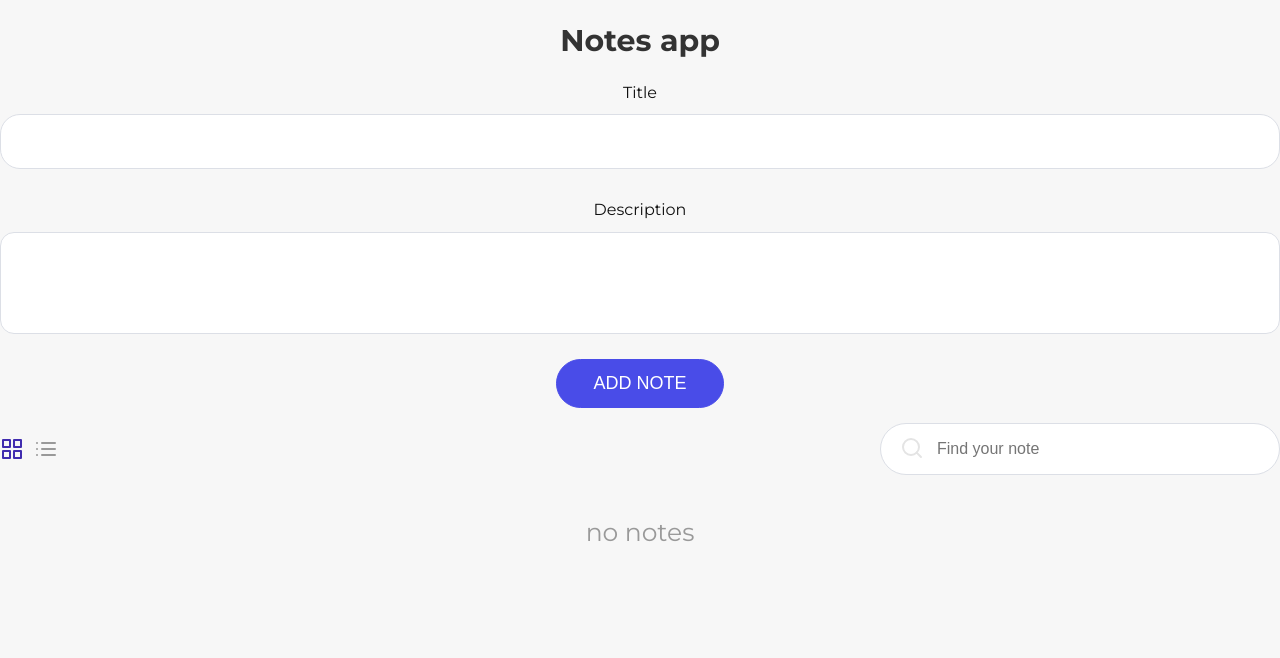
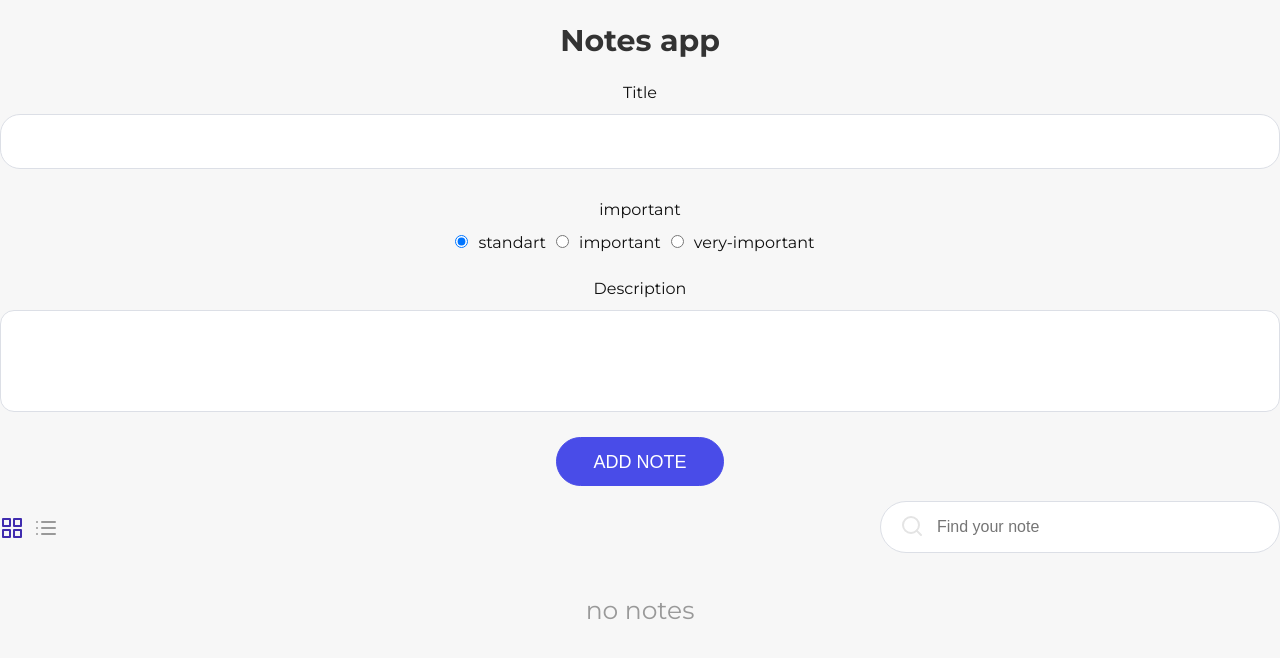
Before and after one commit to antmedwedew/vue-notes, a Vue app: page / in a window 1280 px wide. Shown: the top 658 px of the page. Built offline with nearby package versions, Linux system fonts and the light colour scheme.

Commit message:
release add colorn in note

```diff
--- a/src/App.vue
+++ b/src/App.vue
@@ -7,7 +7,7 @@
 
           <Message v-if="message" :message="message" />
 
-          <NewNote :note="note" @addNote="addNote" />
+          <NewNote :note="note" @addNote="addNote" @changeRadio="changeRadio" />
 
           <div class="notes-controls">
             <div class="notes-controls__icons">
@@ -21,7 +21,12 @@
             />
           </div>
 
-          <Notes :notes="notesFilter" @remove="removeNote" :grid="grid" />
+          <Notes
+            :notes="notesFilter"
+            @remove="removeNote"
+            :grid="grid"
+            :color="activeColor"
+          />
         </div>
       </section>
     </div>
@@ -53,10 +58,12 @@ export default {
       search: "",
       message: null,
       grid: true,
+      activeColor: "",
       notes: [],
       note: {
         title: "",
         description: "",
+        color: "",
       },
     };
   },
@@ -89,15 +96,21 @@ export default {
       this.notes.push({
         title,
         description,
+        color: this.activeColor,
         date: new Date(Date.now()).toLocaleString(),
       });
       this.note.title = "";
       this.note.description = "";
+      this.activeColor = "";
       this.message = null;
     },
 
     removeNote(index) {
       this.notes.splice(index, 1);
+    },
+
+    changeRadio(color) {
+      this.activeColor = color;
     },
   },
 };
--- a/src/components/NewNote.vue
+++ b/src/components/NewNote.vue
@@ -2,6 +2,38 @@
   <div class="new-note">
     <label for="name">Title</label>
     <input v-model="note.title" type="text" id="name" />
+    <label>important</label>
+    <div class="new-note__importance">
+      <div class="new-note__checkbox">
+        <input
+          type="radio"
+          name="important"
+          id="standart"
+          v-model="activeColor"
+          value=""
+          @change="change"
+        />
+        <label for="standart">standart</label>
+        <input
+          type="radio"
+          name="important"
+          id="important"
+          v-model="activeColor"
+          value="orange"
+          @change="change"
+        />
+        <label for="important">important</label>
+        <input
+          type="radio"
+          name="important"
+          id="very-important"
+          v-model="activeColor"
+          value="red"
+          @change="change"
+        />
+        <label for="very-important">very-important</label>
+      </div>
+    </div>
     <label for="description">Description</label>
     <textarea v-model="note.description" id="description"></textarea>
     <button class="btn btn--primary new-note__btn" @click="addNote">
@@ -13,6 +45,11 @@
 
 <script>
 export default {
+  data() {
+    return {
+      activeColor: "",
+    };
+  },
   props: {
     note: {
       type: Object,
@@ -22,6 +59,11 @@ export default {
   methods: {
     addNote() {
       this.$emit("addNote", this.note);
+      this.activeColor = "";
+    },
+
+    change() {
+      this.$emit("changeRadio", this.activeColor);
     },
   },
 };
@@ -35,5 +77,26 @@ export default {
   &__btn {
     margin-top: 25px;
   }
+
+  &__importance {
+    display: flex;
+    justify-content: center;
+
+    input {
+      width: auto;
+      margin-right: 10px;
+      cursor: pointer;
+    }
+
+    label {
+      margin-right: 10px;
+      cursor: pointer;
+    }
+  }
+
+  &__checkbox {
+    display: flex;
+    align-items: baseline;
+  }
 }
 </style>
--- a/src/components/Notes.vue
+++ b/src/components/Notes.vue
@@ -4,7 +4,7 @@
 
     <div
       class="note"
-      :class="{ full: !grid }"
+      :class="({ full: !grid }, `${note.color}`)"
       v-for="(note, index) in notes"
       :key="index"
     >
@@ -30,6 +30,10 @@ export default {
     },
     grid: {
       type: Boolean,
+      required: true,
+    },
+    color: {
+      type: String,
       required: true,
     },
   },
@@ -67,6 +71,14 @@ export default {
     width: 100%;
   }
 
+  &.orange {
+    background-color: #fed330;
+  }
+
+  &.red {
+    background-color: #fc5c65;
+  }
+
   &__header {
     display: flex;
     align-items: center;
```
